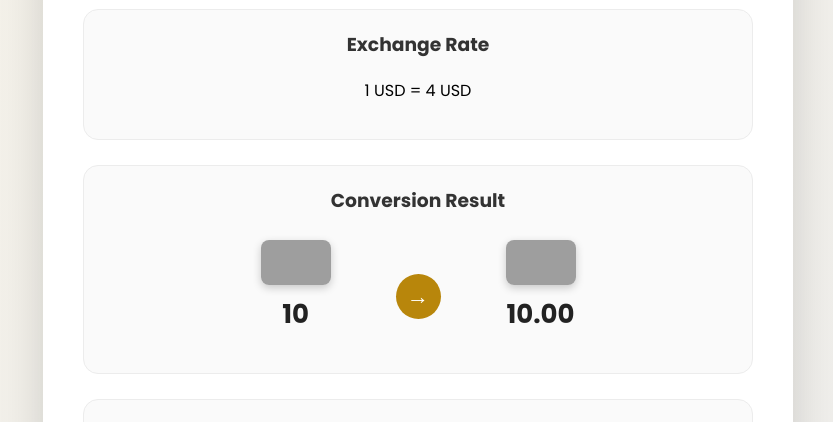
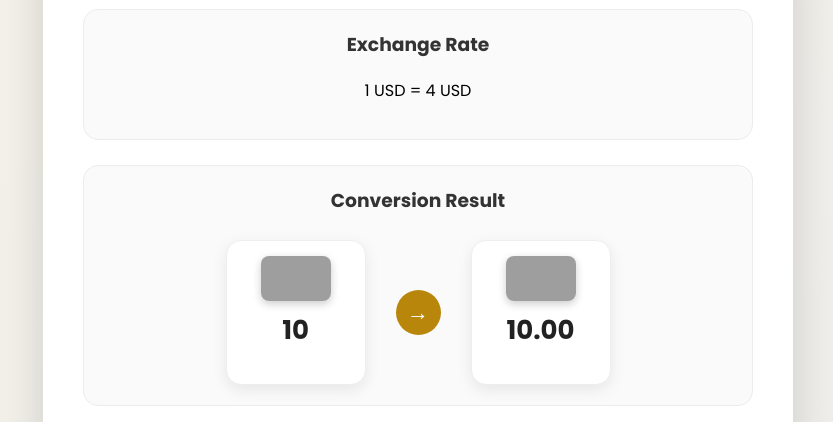
Before and after one commit to cherguikhaled/Denarius, a Flask app: template templates/index.html in a window 1280 px wide. Shown: the part 752-1174 px from the top of the page, without its empty margins (222-1055 px from the left). Run offline with Flask 3, Linux system fonts and the light colour scheme; the template is opened without the code that fills it: most values are stand-ins (such as "Sample title", 1, 10 or a date in 2020); some libraries are stand-ins or nearby versions; grey boxes are pictures that could not be loaded.

Commit message:
Improve currency result cards design

```diff
--- a/static/style.css
+++ b/static/style.css
@@ -447,6 +447,16 @@ button:hover{
 
     width:140px;
 
+    padding:15px;
+
+    background:white;
+
+    border-radius:15px;
+
+    border:1px solid #eeeeee;
+
+    box-shadow:0 5px 15px rgba(0,0,0,0.08);
+
     display:flex;
 
     flex-direction:column;
--- a/templates/index.html
+++ b/templates/index.html
@@ -905,17 +905,35 @@ if(labels.length > 0){
 
 
 
-            plugins:{
+            plugins: {
 
+                legend: {
 
-                legend:{
+                    display: false
 
+                },
 
-                    display:false
+                tooltip: {
 
+                    enabled: true,
+
+                    displayColors: false,
+
+                    animation: {
+                        duration: 0
+                    },
+
+                    callbacks: {
+
+                         label: function(context) {
+
+                            return "Rate: " + context.parsed.y.toFixed(6);
+
+                        }
+
+                    }
 
                 }
-
 
             },
 
```
